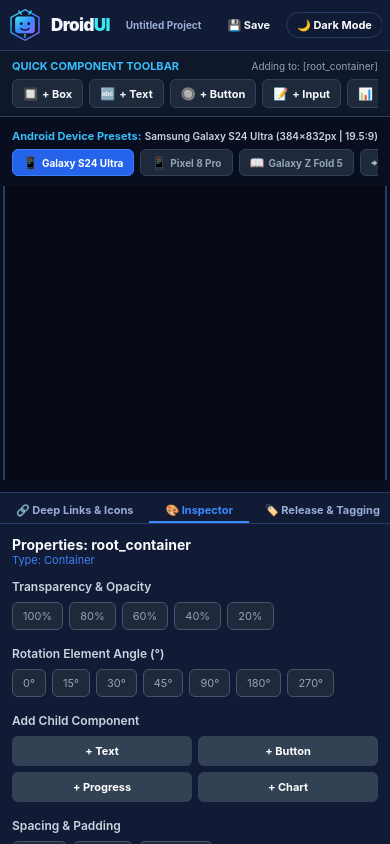
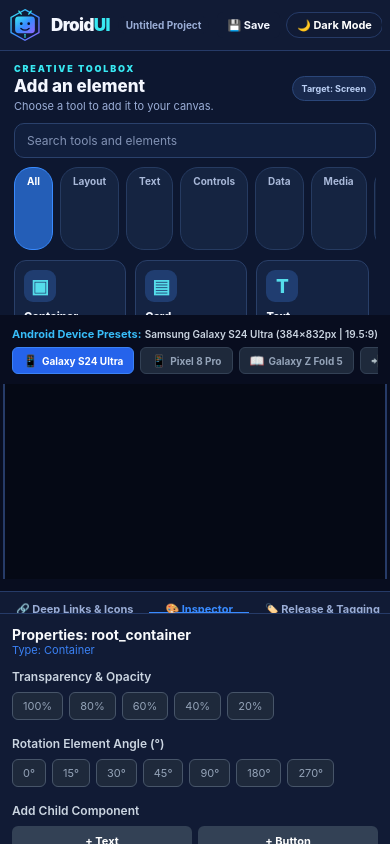
Before and after one commit to CodePhrex/DroidUI, a React Native app in the folder app/: screen / in a window 390 px wide. Built offline with nearby package versions, Linux system fonts and the light colour scheme.

Commit message:
Redesign component toolbar as categorized creative toolbox

```diff
--- a/app/src/components/ComponentToolbar.tsx
+++ b/app/src/components/ComponentToolbar.tsx
@@ -1,42 +1,36 @@
-import React from 'react';
-import { StyleSheet, Text, View, TouchableOpacity, ScrollView } from 'react-native';
+import React, { useMemo, useState } from 'react';
+import { StyleSheet, Text, View, TouchableOpacity, ScrollView, TextInput } from 'react-native';
 import { useEditorStore } from '../store/useEditorStore';
-import { ComponentType } from '../types/schema';
+import { ComponentType, ComponentNode } from '../types/schema';
 
-interface ToolItem {
-  type: ComponentType;
-  label: string;
-  icon: string;
-}
+type ToolCategory = 'All' | 'Layout' | 'Text' | 'Controls' | 'Data' | 'Media' | 'Decorative';
+interface ToolItem { type: ComponentType; label: string; icon: string; category: Exclude<ToolCategory, 'All'>; description: string; }
 
 const TOOLBAR_ITEMS: ToolItem[] = [
-  { type: 'Container', label: 'Box', icon: '🔲' },
-  { type: 'Text', label: 'Text', icon: '🔤' },
-  { type: 'Button', label: 'Button', icon: '🔘' },
-  { type: 'Input', label: 'Input', icon: '📝' },
-  { type: 'ProgressBar', label: 'Progress', icon: '📊' },
-  { type: 'Graph', label: 'Chart', icon: '📈' },
-  { type: 'Switch', label: 'Switch', icon: '🔲' },
-  { type: 'Slider', label: 'Slider', icon: '🎚️' },
-  { type: 'Checkbox', label: 'Checkbox', icon: '☑️' },
-  { type: 'AnimatedAsset', label: 'Animated', icon: '✨' },
-  { type: 'SvgVector', label: 'Vector SVG', icon: '📐' },
-  { type: 'Badge', label: 'Badge', icon: '🏷️' },
-  { type: 'Icon', label: 'Icon', icon: '❖' },
-  { type: 'Image', label: 'Image', icon: '📷' },
-  { type: 'Card', label: 'Card', icon: '📑' },
+  { type: 'Container', label: 'Container', icon: '▣', category: 'Layout', description: 'Flexible layout frame' },
+  { type: 'Card', label: 'Card', icon: '▤', category: 'Layout', description: 'Surface with grouped content' },
+  { type: 'Text', label: 'Text', icon: 'T', category: 'Text', description: 'Headings and body copy' },
+  { type: 'Button', label: 'Button', icon: '▰', category: 'Controls', description: 'Primary action' },
+  { type: 'Input', label: 'Text field', icon: '▱', category: 'Controls', description: 'Editable input field' },
+  { type: 'Switch', label: 'Switch', icon: '◉', category: 'Controls', description: 'On and off control' },
+  { type: 'Slider', label: 'Slider', icon: '⟷', category: 'Controls', description: 'Adjustable value' },
+  { type: 'Checkbox', label: 'Checkbox', icon: '☑', category: 'Controls', description: 'Selectable option' },
+  { type: 'ProgressBar', label: 'Progress', icon: '▥', category: 'Data', description: 'Completion indicator' },
+  { type: 'Graph', label: 'Chart', icon: '▥', category: 'Data', description: 'Data visualization' },
+  { type: 'Image', label: 'Image', icon: '▧', category: 'Media', description: 'Photo or graphic asset' },
+  { type: 'SvgVector', label: 'SVG vector', icon: '◇', category: 'Media', description: 'Scalable vector artwork' },
+  { type: 'AnimatedAsset', label: 'Animation', icon: '✧', category: 'Media', description: 'Animated visual element' },
+  { type: 'Icon', label: 'Icon', icon: '✣', category: 'Decorative', description: 'Interface icon' },
+  { type: 'Badge', label: 'Badge', icon: '⬡', category: 'Decorative', description: 'Status or label chip' },
 ];
+const CATEGORIES: ToolCategory[] = ['All', 'Layout', 'Text', 'Controls', 'Data', 'Media', 'Decorative'];
 
 export const ComponentToolbar = () => {
   const { selectedNodeId, rootNode, addChildNode } = useEditorStore();
-
-  // New elements must be inserted into a renderable parent. If a text/button/etc.
-  // is selected, use its nearest Container/Card ancestor instead of nesting
-  // children inside a leaf component where they would never appear on canvas.
-  const findTargetContainer = (node: import('../types/schema').ComponentNode, targetId: string, currentContainerId: string): string => {
-    if (node.id === targetId) {
-      return node.type === 'Container' || node.type === 'Card' ? node.id : currentContainerId;
-    }
+  const [category, setCategory] = useState<ToolCategory>('All');
+  const [query, setQuery] = useState('');
+  const findTargetContainer = (node: ComponentNode, targetId: string, currentContainerId: string): string => {
+    if (node.id === targetId) return node.type === 'Container' || node.type === 'Card' ? node.id : currentContainerId;
     const nextContainerId = node.type === 'Container' || node.type === 'Card' ? node.id : currentContainerId;
     for (const child of node.children || []) {
       const found = findTargetContainer(child, targetId, nextContainerId);
@@ -44,79 +38,51 @@ export const ComponentToolbar = () => {
     }
     return currentContainerId;
   };
+  const targetParentId = selectedNodeId ? findTargetContainer(rootNode, selectedNodeId, rootNode.id) : rootNode.id;
+  const tools = useMemo(() => TOOLBAR_ITEMS.filter(item =>
+    (category === 'All' || item.category === category) &&
+    (item.label.toLowerCase().includes(query.toLowerCase()) || item.description.toLowerCase().includes(query.toLowerCase()))
+  ), [category, query]);
 
-  const targetParentId = selectedNodeId
-    ? findTargetContainer(rootNode, selectedNodeId, rootNode.id)
-    : rootNode.id;
-
-  return (
-    <View style={styles.container}>
-      <View style={styles.headerRow}>
-        <Text style={styles.title}>Quick Component Toolbar</Text>
-        <Text style={styles.targetLabel}>Adding to: [{targetParentId}]</Text>
-      </View>
-      <ScrollView horizontal showsHorizontalScrollIndicator={false} contentContainerStyle={styles.toolbarScroll}>
-        {TOOLBAR_ITEMS.map((item) => (
-          <TouchableOpacity
-            key={item.type}
-            style={styles.toolBtn}
-            onPress={() => addChildNode(targetParentId, item.type)}
-          >
-            <Text style={styles.toolIcon}>{item.icon}</Text>
-            <Text style={styles.toolLabel}>+ {item.label}</Text>
-          </TouchableOpacity>
-        ))}
-      </ScrollView>
+  return <View style={styles.container}>
+    <View style={styles.headingRow}>
+      <View><Text style={styles.eyebrow}>CREATIVE TOOLBOX</Text><Text style={styles.title}>Add an element</Text><Text style={styles.subtitle}>Choose a tool to add it to your canvas.</Text></View>
+      <View style={styles.targetPill}><Text style={styles.targetText}>Target: {targetParentId === rootNode.id ? 'Screen' : 'Selected group'}</Text></View>
     </View>
-  );
+    <TextInput value={query} onChangeText={setQuery} placeholder="Search tools and elements" placeholderTextColor="#8292B4" style={styles.search} returnKeyType="search" />
+    <ScrollView horizontal showsHorizontalScrollIndicator={false} contentContainerStyle={styles.categoryRow}>
+      {CATEGORIES.map(item => <TouchableOpacity key={item} onPress={() => setCategory(item)} style={[styles.categoryChip, category === item && styles.categoryActive]}><Text style={[styles.categoryText, category === item && styles.categoryActiveText]}>{item}</Text></TouchableOpacity>)}
+    </ScrollView>
+    <ScrollView style={styles.toolScroll} contentContainerStyle={styles.toolGrid}>
+      {tools.map(item => <TouchableOpacity key={item.type} style={styles.toolCard} onPress={() => addChildNode(targetParentId, item.type)} activeOpacity={0.78}>
+        <View style={styles.iconTile}><Text style={styles.toolIcon}>{item.icon}</Text></View><Text style={styles.toolLabel}>{item.label}</Text><Text style={styles.toolDescription} numberOfLines={2}>{item.description}</Text><Text style={styles.addLabel}>＋ Add</Text>
+      </TouchableOpacity>)}
+      {tools.length === 0 && <Text style={styles.empty}>No matching tools. Try another search.</Text>}
+    </ScrollView>
+  </View>;
 };
 
 const styles = StyleSheet.create({
-  container: {
-    backgroundColor: '#0f172a',
-    paddingVertical: 8,
-    paddingHorizontal: 12,
-    borderBottomWidth: 1,
-    borderColor: '#334155',
-    width: '100%',
-  },
-  headerRow: {
-    flexDirection: 'row',
-    justifyContent: 'space-between',
-    alignItems: 'center',
-    marginBottom: 6,
-  },
-  title: {
-    fontSize: 11,
-    fontWeight: 'bold',
-    color: '#38bdf8',
-    textTransform: 'uppercase',
-  },
-  targetLabel: {
-    fontSize: 10,
-    color: '#94a3b8',
-  },
-  toolbarScroll: {
-    flexDirection: 'row',
-    gap: 6,
-  },
-  toolBtn: {
-    backgroundColor: '#1e293b',
-    borderWidth: 1,
-    borderColor: '#334155',
-    paddingHorizontal: 10,
-    paddingVertical: 6,
-    borderRadius: 6,
-    flexDirection: 'row',
-    alignItems: 'center',
-    gap: 4,
-  },
-  toolIcon: {
-    fontSize: 12,
-  },
-  toolLabel: {
-    color: '#f8fafc',
-    fontSize: 11,
-    fontWeight: 'bold',
-  },
+  container: { flex: 1, paddingHorizontal: 14, paddingTop: 12, backgroundColor: '#0D1730' },
+  headingRow: { flexDirection: 'row', justifyContent: 'space-between', alignItems: 'center', marginBottom: 10 },
+  eyebrow: { color: '#38E8F2', fontSize: 9, fontWeight: '900', letterSpacing: 1.8 },
+  title: { color: '#F4F7FF', fontSize: 17, fontWeight: '800', marginTop: 2 },
+  subtitle: { color: '#9AADD6', fontSize: 11, marginTop: 3 },
+  targetPill: { backgroundColor: '#18294D', borderRadius: 20, paddingHorizontal: 9, paddingVertical: 6, borderWidth: 1, borderColor: '#2A4679' },
+  targetText: { color: '#BBD0F5', fontSize: 9, fontWeight: '700' },
+  search: { backgroundColor: '#111F3D', color: '#F4F7FF', borderColor: '#2A416C', borderWidth: 1, borderRadius: 10, paddingHorizontal: 12, paddingVertical: 9, fontSize: 12, marginBottom: 9 },
+  categoryRow: { gap: 7, paddingBottom: 10 },
+  categoryChip: { paddingHorizontal: 12, paddingVertical: 7, borderRadius: 18, backgroundColor: '#152441', borderWidth: 1, borderColor: '#263B61' },
+  categoryActive: { backgroundColor: '#245EB7', borderColor: '#398BFF' },
+  categoryText: { color: '#A9B9D9', fontSize: 10, fontWeight: '700' },
+  categoryActiveText: { color: '#FFFFFF' },
+  toolScroll: { flex: 1 },
+  toolGrid: { flexDirection: 'row', flexWrap: 'wrap', gap: 9, paddingBottom: 18 },
+  toolCard: { width: '31%', minHeight: 112, backgroundColor: '#142342', borderWidth: 1, borderColor: '#293F68', borderRadius: 12, padding: 9 },
+  iconTile: { width: 32, height: 32, borderRadius: 9, backgroundColor: '#203D70', alignItems: 'center', justifyContent: 'center', marginBottom: 7 },
+  toolIcon: { color: '#55DDEB', fontSize: 19, fontWeight: '800' },
+  toolLabel: { color: '#F4F7FF', fontSize: 11, fontWeight: '800' },
+  toolDescription: { color: '#91A5CC', fontSize: 8, marginTop: 3, lineHeight: 11 },
+  addLabel: { color: '#65B4FF', fontSize: 9, fontWeight: '800', marginTop: 6 },
+  empty: { color: '#A9B9D9', fontSize: 12, padding: 16 },
 });
```
